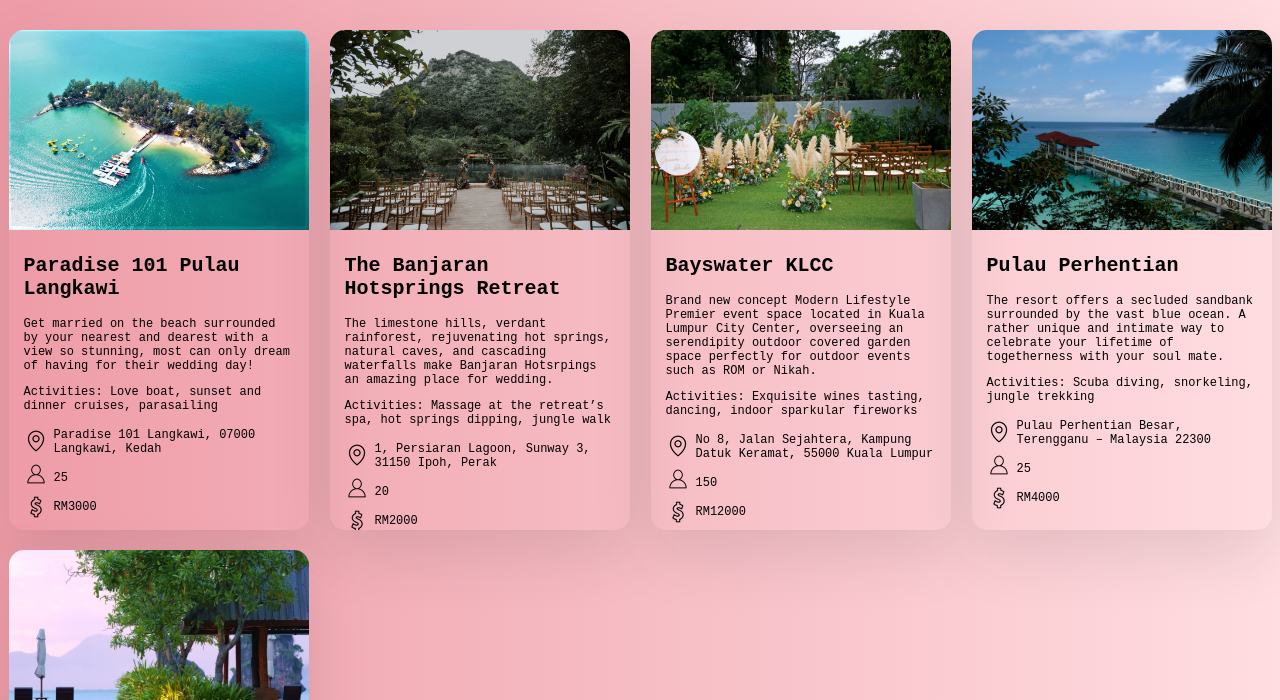
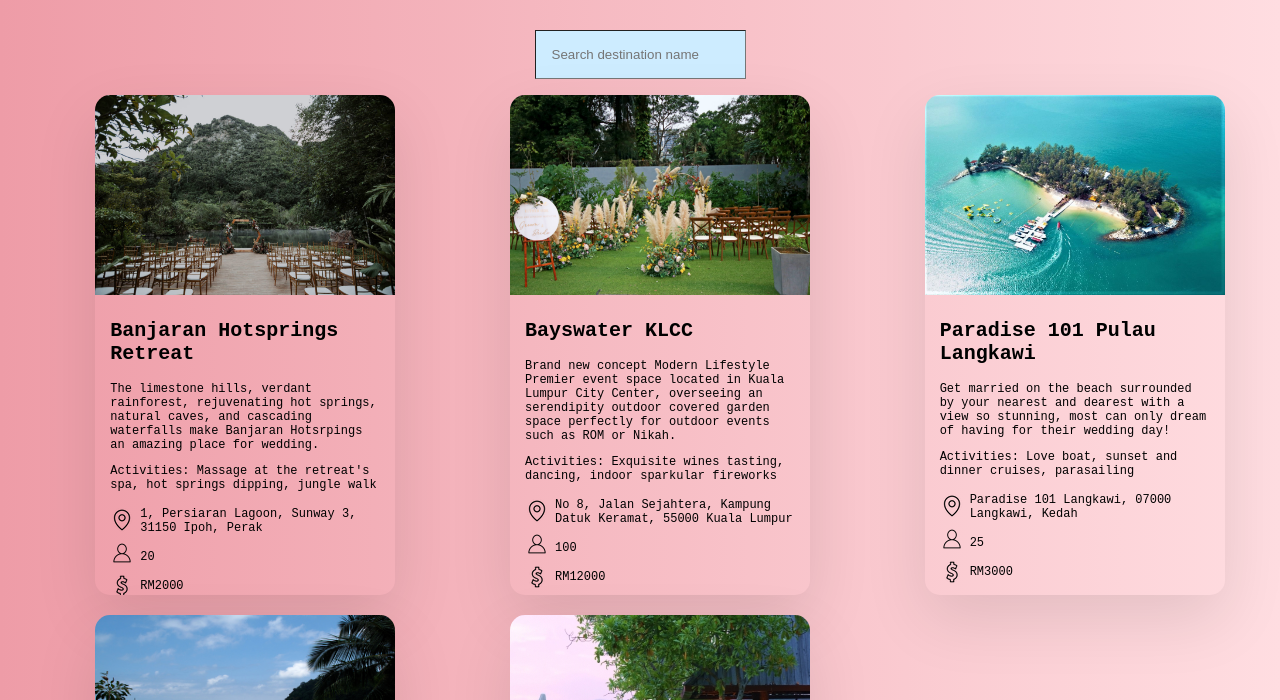
Before and after one commit to Chong1455/wedding-project, a plain HTML site: page weddingDestinationPage.html in a window 1280 px wide. Shown: the part 100-800 px from the top of the page. Drawn offline with Linux system fonts and the light colour scheme.

Commit message:
added search function

```diff
--- a/weddingDestinationPage.css
+++ b/weddingDestinationPage.css
@@ -1,5 +1,15 @@
 body {
   background: linear-gradient(to right, #ee9ca7, #ffdde1);
+}
+
+.searchBox {
+  border-style: "solid";
+  border-width: 1px;
+  padding: 1rem;
+  background-color: #cdecff;
+  display: block;
+  margin-right: auto;
+  margin-left: auto;
 }
 
 .destination-header {
@@ -44,13 +54,23 @@
   padding: 5px 0;
 }
 
+.card-description {
+  font-size: 12px;
+}
+
+.card-activities {
+  font-size: 12px;
+}
+
 .card-icon {
   position: relative;
   bottom: 100px;
   margin: 5px 0;
 }
 
-.card-data {
+.card-address,
+.card-people,
+.card-price {
   padding-left: 30px;
   margin: 15px 0;
 }
--- a/weddingDestinationPage.html
+++ b/weddingDestinationPage.html
@@ -13,124 +13,98 @@
   </head>
   <body>
     <h1 class="destination-header">Wedding Destinations</h1>
-    <div class="card-container">
-      <!-- Paradise 101 Pulau Langkawi -->
-      <div class="card">
-        <img class="card-image" src="./images/langkawi.jpeg" alt="langkawi" />
+    <input
+      type="text"
+      id="inputTitle"
+      onkeyup="filterTitle()"
+      placeholder="Search destination name"
+      class="searchBox"
+    />
+    <ul class="card-container" id="myUL">
+      <!-- Banjaran Hotsprings -->
+      <li class="card">
+        <img class="card-image" src="./images/banjaran.jpg" alt="banjaran" />
         <div class="card-text">
-          <h5 class="card-title">Paradise 101 Pulau Langkawi</h5>
-          <p>
-            Get married on the beach surrounded by your nearest and dearest with
-            a view so stunning, most can only dream of having for their wedding
-            day!
-          </p>
-          <p>Activities: Love boat, sunset and dinner cruises, parasailing</p>
-          <div class="card-data">
-            Paradise 101 Langkawi, 07000 Langkawi, Kedah
-          </div>
-          <div class="card-data">25</div>
-          <div class="card-data">RM3000</div>
+          <h5 class="card-title" id="title"></h5>
+          <p class="card-description"></p>
+          <p class="card-activities"></p>
+          <div class="card-address"></div>
+          <div class="card-people"></div>
+          <div class="card-price"></div>
+          <div class="card-icon"><img src="./images/map-pin.png" /></div>
+          <div class="card-icon"><img src="./images/people.png" /></div>
+          <div class="card-icon"><img src="./images/price.png" /></div>
+        </div>
+      </li>
+      <!-- Bayswater -->
+      <li class="card">
+        <img class="card-image" src="./images/bayswater.png" alt="bayswater" />
+        <div class="card-text">
+          <h5 class="card-title"></h5>
+          <p class="card-description"></p>
+          <p class="card-activities"></p>
+          <div class="card-address"></div>
+          <div class="card-people"></div>
+          <div class="card-price"></div>
           <div class="card-icon"><img src="./images/map-pin.png" /></div>
           <div class="card-icon"><img src="./images/people.png" /></div>
           <div class="card-icon"><img src="./images/price.png" /></div>
         </div>
       </div>
-      <!-- Banjaran Hotsprings -->
-      <div class="card">
-        <img class="card-image" src="./images/banjaran.jpg" alt="banjaran" />
+      <!-- Paradise 101 Pulau Langkawi -->
+      <li class="card">
+        <img class="card-image" src="./images/langkawi.jpeg" alt="langkawi" />
         <div class="card-text">
-          <h5 class="card-title">The Banjaran Hotsprings Retreat</h5>
-          <p>
-            The limestone hills, verdant rainforest, rejuvenating hot springs,
-            natural caves, and cascading waterfalls make Banjaran Hotsrpings an
-            amazing place for wedding.
-          </p>
-          <p>
-            Activities: Massage at the retreat’s spa, hot springs dipping,
-            jungle walk
-          </p>
-          <div class="card-data">
-            1, Persiaran Lagoon, Sunway 3, 31150 Ipoh, Perak
-          </div>
-          <div class="card-data">20</div>
-          <div class="card-data">RM2000</div>
+          <h5 class="card-title"></h5>
+          <p class="card-description"></p>
+          <p class="card-activities"></p>
+          <div class="card-address"></div>
+          <div class="card-people"></div>
+          <div class="card-price"></div>
           <div class="card-icon"><img src="./images/map-pin.png" /></div>
           <div class="card-icon"><img src="./images/people.png" /></div>
           <div class="card-icon"><img src="./images/price.png" /></div>
         </div>
-      </div>
-      <!-- Bayswater -->
-      <div class="card">
-        <img class="card-image" src="./images/bayswater.png" alt="bayswater" />
-        <div class="card-text">
-          <h5 class="card-title">Bayswater KLCC</h5>
-          <p>
-            Brand new concept Modern Lifestyle Premier event space located in
-            Kuala Lumpur City Center, overseeing an serendipity outdoor covered
-            garden space perfectly for outdoor events such as ROM or Nikah.
-          </p>
-          <p>
-            Activities: Exquisite wines tasting, dancing, indoor sparkular
-            fireworks
-          </p>
-          <div class="card-data">
-            No 8, Jalan Sejahtera, Kampung Datuk Keramat, 55000 Kuala Lumpur
-          </div>
-          <div class="card-data">150</div>
-          <div class="card-data">RM12000</div>
-          <div class="card-icon"><img src="./images/map-pin.png" /></div>
-          <div class="card-icon"><img src="./images/people.png" /></div>
-          <div class="card-icon"><img src="./images/price.png" /></div>
-        </div>
-      </div>
+      </li>
       <!-- Pulau Perhentian -->
-      <div class="card">
+      <li class="card">
         <img
           class="card-image"
           src="./images/perhentian.jpg"
           alt="pulau perhentian"
         />
         <div class="card-text">
-          <h5 class="card-title">Pulau Perhentian</h5>
-          <p>
-            The resort offers a secluded sandbank surrounded by the vast blue
-            ocean. A rather unique and intimate way to celebrate your lifetime
-            of togetherness with your soul mate.
-          </p>
-          <p>Activities: Scuba diving, snorkeling, jungle trekking</p>
-          <div class="card-data">
-            Pulau Perhentian Besar, Terengganu – Malaysia 22300
-          </div>
-          <div class="card-data">25</div>
-          <div class="card-data">RM4000</div>
+          <h5 class="card-title"></h5>
+          <p class="card-description"></p>
+          <p class="card-activities"></p>
+          <div class="card-address"></div>
+          <div class="card-people"></div>
+          <div class="card-price"></div>
           <div class="card-icon"><img src="./images/map-pin.png" /></div>
           <div class="card-icon"><img src="./images/people.png" /></div>
           <div class="card-icon"><img src="./images/price.png" /></div>
         </div>
-      </div>
+      </li>
       <!-- Tanjung Rhu -->
-      <div class="card">
+      <li class="card">
         <img
           class="card-image"
           src="./images/tanjung-rhu.jpg"
           alt="tanjung rhu"
         />
         <div class="card-text">
-          <h5 class="card-title">Tanjung Rhu Resort</h5>
-          <p>
-            In every way, a true haven of romance, privacy, and tranquillity on
-            an uninhabited island, a romantic barbecue under the stars, or al
-            fresco fine-dining on the beach.
-          </p>
-          <p>Activities: Water sports, golf, nature walk</p>
-          <div class="card-data">Tanjung Rhu Resort, 07000 Langkawi, Kedah</div>
-          <div class="card-data">20</div>
-          <div class="card-data">RM3000</div>
+          <h5 class="card-title"></h5>
+          <p class="card-description"></p>
+          <p class="card-activities"></p>
+          <div class="card-address"></div>
+          <div class="card-people"></div>
+          <div class="card-price"></div>
           <div class="card-icon"><img src="./images/map-pin.png" /></div>
           <div class="card-icon"><img src="./images/people.png" /></div>
           <div class="card-icon"><img src="./images/price.png" /></div>
         </div>
-      </div>
-    </div>
+      </li>
+    </ul>
+    <script src="weddingDestinationPage.js"></script>
   </body>
 </html>
--- /dev/null
+++ b/weddingDestinationPage.js
@@ -0,0 +1,77 @@
+const weddingDestinations = [
+  {
+    title: "Banjaran Hotsprings Retreat",
+    description:
+      "The limestone hills, verdant rainforest, rejuvenating hot springs, natural caves, and cascading waterfalls make Banjaran Hotsrpings an amazing place for wedding.",
+    activities:
+      "Massage at the retreat's spa, hot springs dipping, jungle walk",
+    address: "1, Persiaran Lagoon, Sunway 3, 31150 Ipoh, Perak",
+    people: 20,
+    price: 2000,
+  },
+  {
+    title: "Bayswater KLCC",
+    description:
+      "Brand new concept Modern Lifestyle Premier event space located in Kuala Lumpur City Center, overseeing an serendipity outdoor covered garden space perfectly for outdoor events such as ROM or Nikah.",
+    activities: "Exquisite wines tasting, dancing, indoor sparkular fireworks",
+    address: "No 8, Jalan Sejahtera, Kampung Datuk Keramat, 55000 Kuala Lumpur",
+    people: 100,
+    price: 12000,
+  },
+  {
+    title: "Paradise 101 Pulau Langkawi",
+    description:
+      "Get married on the beach surrounded by your nearest and dearest with a view so stunning, most can only dream of having for their wedding day!",
+    activities: "Love boat, sunset and dinner cruises, parasailing",
+    address: "Paradise 101 Langkawi, 07000 Langkawi, Kedah",
+    people: 25,
+    price: 3000,
+  },
+  {
+    title: "Pulau Perhentian",
+    description:
+      "The resort offers a secluded sandbank surrounded by the vast blue ocean. A rather unique and intimate way to celebrate your lifetime of togetherness with your soul mate.",
+    activities: "Scuba diving, snorkeling, jungle trekking",
+    address: "Pulau Perhentian Besar, Terengganu – Malaysia 22300",
+    people: 25,
+    price: 4000,
+  },
+  {
+    title: "Tanjung Rhu Resort",
+    description:
+      "In every way, a true haven of romance, privacy, and tranquillity on an uninhabited island, a romantic barbecue under the stars, or al fresco fine-dining on the beach.",
+    activities: "Water sports, golf, nature walk",
+    address: "Tanjung Rhu Resort, 07000 Langkawi, Kedah",
+    people: 20,
+    price: 3000,
+  },
+];
+
+var titleList = document.getElementsByClassName("card-title");
+var descriptionList = document.getElementsByClassName("card-description");
+var activitiesList = document.getElementsByClassName("card-activities");
+var addressList = document.getElementsByClassName("card-address");
+var peopleList = document.getElementsByClassName("card-people");
+var priceList = document.getElementsByClassName("card-price");
+for (var i = 0; i < titleList.length; i++) {
+  titleList[i].innerHTML = weddingDestinations[i].title;
+  descriptionList[i].innerHTML = weddingDestinations[i].description;
+  activitiesList[i].innerHTML =
+    "Activities: " + weddingDestinations[i].activities;
+  addressList[i].innerHTML = weddingDestinations[i].address;
+  peopleList[i].innerHTML = weddingDestinations[i].people;
+  priceList[i].innerHTML = "RM" + weddingDestinations[i].price;
+}
+
+function filterTitle() {
+  var inputTitle = document.getElementById("inputTitle").value.toUpperCase();
+  var ul = document.getElementById("myUL");
+  var li = ul.getElementsByTagName("li");
+  for (var j = 0; j < li.length; j++) {
+    if (titleList[j].innerHTML.toUpperCase().indexOf(inputTitle) > -1) {
+      li[j].style.display = "";
+    } else {
+      li[j].style.display = "none";
+    }
+  }
+}
```
